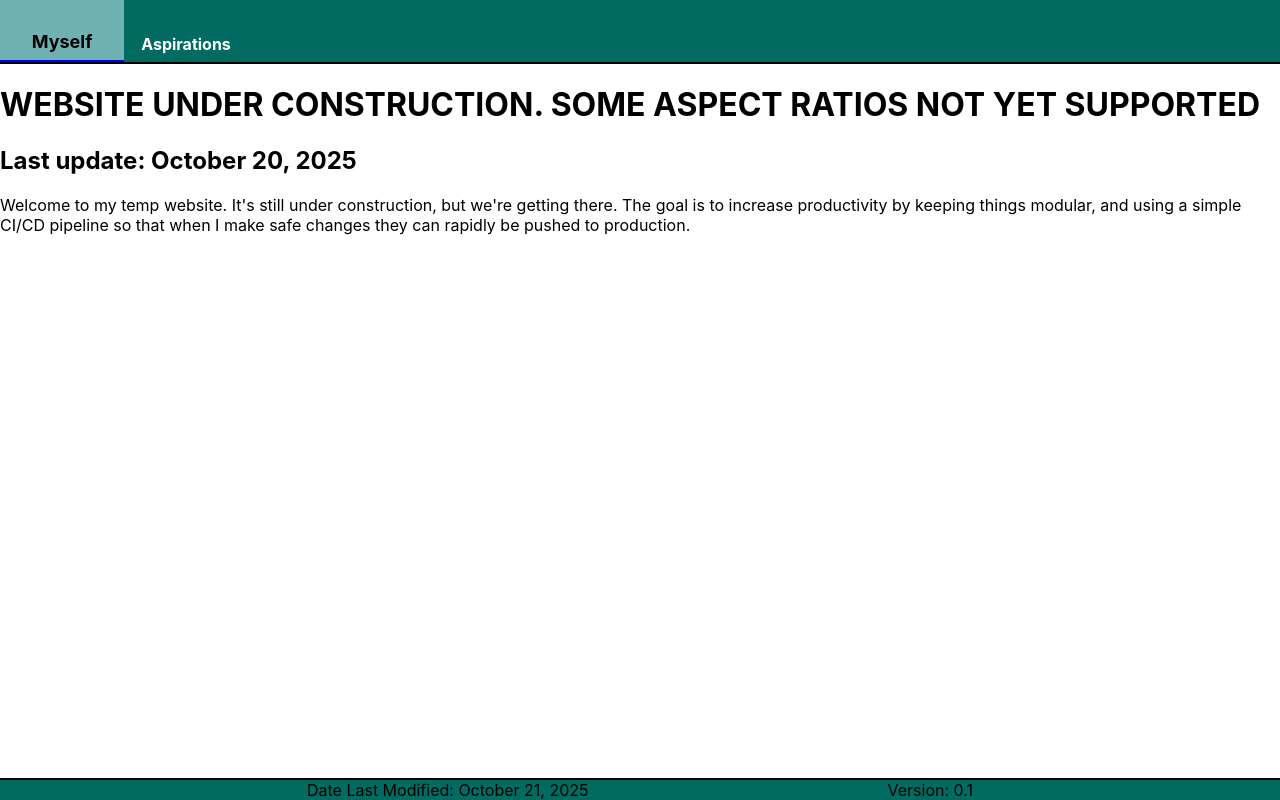
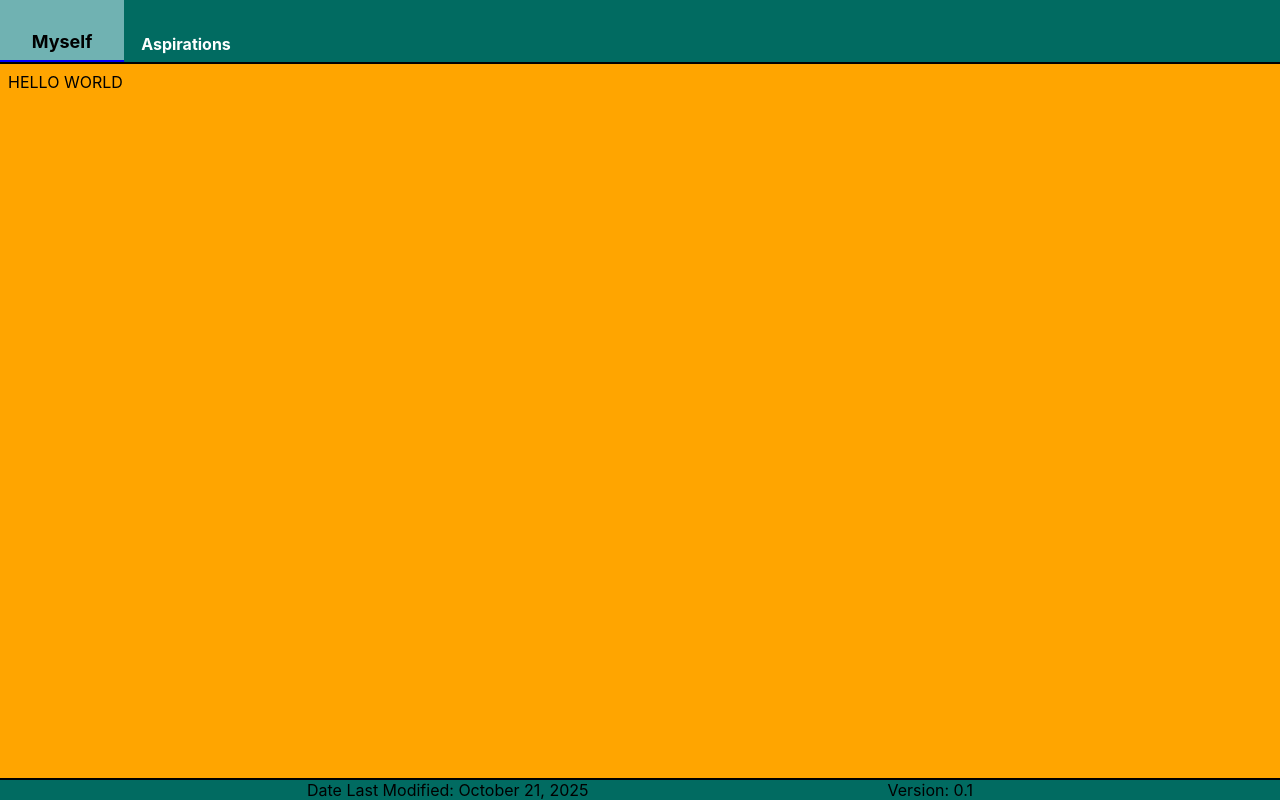
Before and after one commit to treadwayhunter/personal_website, a React (Create React App) app: page / in a window 1280 px wide. Built offline with nearby package versions, Linux system fonts and the light colour scheme.

Commit message:
Getting MyselfScreen.tsx working. Going to branch off to try new features such as an image gallery.

```diff
--- a/src/App.css
+++ b/src/App.css
@@ -1,6 +1,7 @@
 :root {
     --primary-color1: #016B61;
     --primary-color2: #70B2B2;
+    --default-padding: 8px;
 }
 
 *, *::before, *::after {
--- a/src/components/tabScreens/HomeScreen.tsx
+++ b/src/components/tabScreens/HomeScreen.tsx
@@ -1,8 +1,7 @@
 const HomeScreen = () => {
     return (
         <div className="home">
-            <h1>WEBSITE UNDER CONSTRUCTION. SOME ASPECT RATIOS NOT YET SUPPORTED</h1>
-            <h2>Last update: October 20, 2025</h2>
+            <h1>WEBSITE UNDER CONSTRUCTION</h1>
             <div>Welcome to my temp website. It's still under
                 construction, but we're getting there.
                 The goal is to increase productivity by keeping things modular,
--- /dev/null
+++ b/src/components/tabScreens/MyselfScreen.tsx
@@ -0,0 +1,9 @@
+import '../../styles/MyselfScreen.css';
+
+const MyselfScreen = () => {
+    return (
+      <div className='myself-screen'>HELLO WORLD</div>
+    );
+}
+
+export default MyselfScreen;
--- a/src/contexts/MainTabContext.tsx
+++ b/src/contexts/MainTabContext.tsx
@@ -2,6 +2,7 @@ import {createContext, Dispatch, ReactNode, SetStateAction, useContext, useState
 import {TabItem, TabName} from "../utils/types";
 import PlaceholderScreen from "../components/tabScreens/PlaceholderScreen";
 import HomeScreen from "../components/tabScreens/HomeScreen";
+import MyselfScreen from "../components/tabScreens/MyselfScreen";
 
 
 interface MainTabContextType {
@@ -19,7 +20,7 @@ export const MainTabProvider = ({ children }: MainTabProviderProps) => {
     // default state will be the main tab?
     const [tabState, setTabState] = useState<TabItem[]>(
         [
-            {tabName: "Myself", selected: true, screen: HomeScreen},
+            {tabName: "Myself", selected: true, screen: MyselfScreen},
             {tabName: "Aspirations", selected: false, screen: PlaceholderScreen},
         ]
     );
--- a/src/styles/Header.css
+++ b/src/styles/Header.css
@@ -1,5 +1,7 @@
 .header {
     height: 8%;
+    max-height: 8%;
+    min-height: 8%;
     width: 100%;
     background-color: var(--primary-color1);
     display: flex;
--- /dev/null
+++ b/src/styles/MyselfScreen.css
@@ -0,0 +1,6 @@
+.myself-screen {
+    background-color: orange;
+    height: 100%;
+    width: 100%;
+    padding: var(--default-padding);
+}
```
